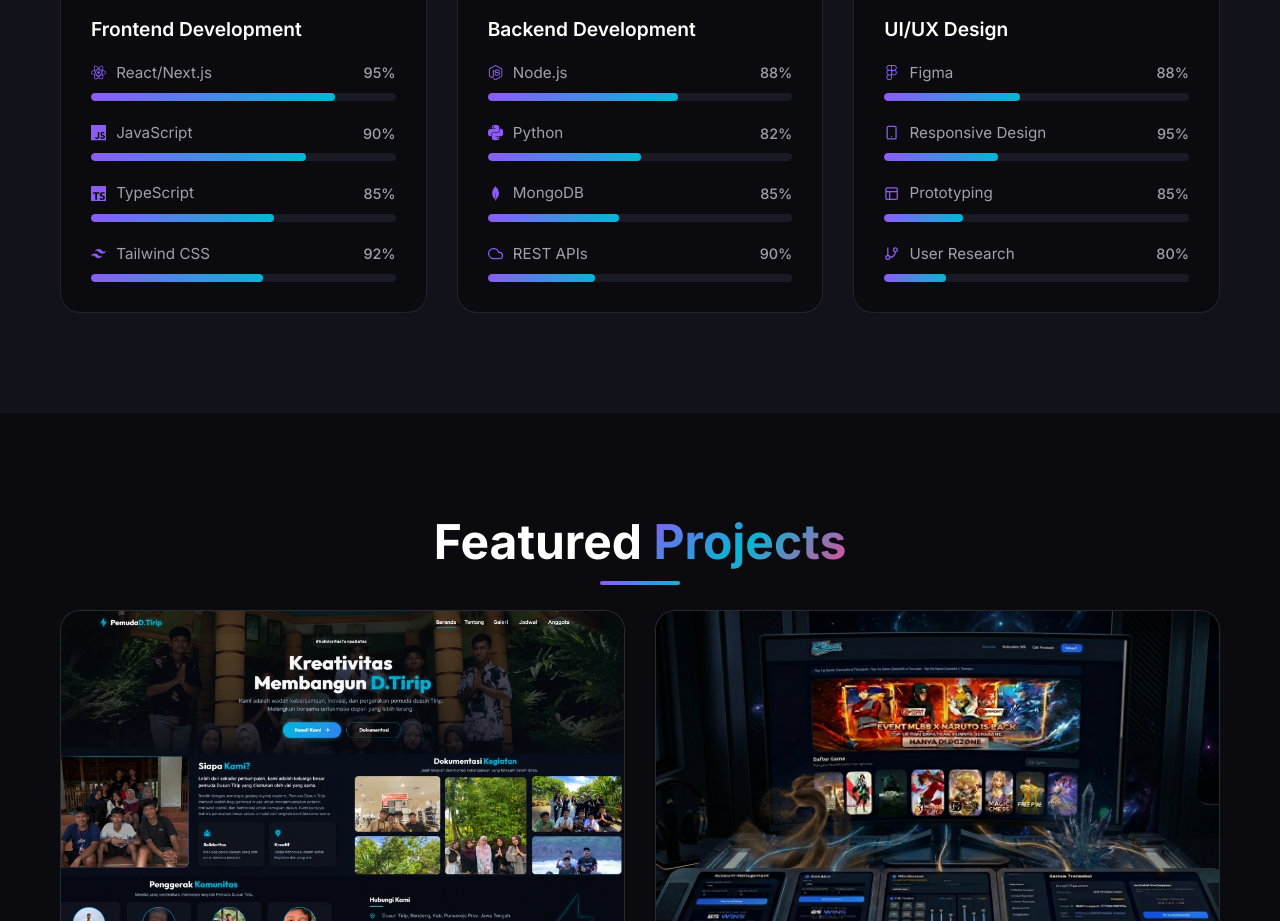
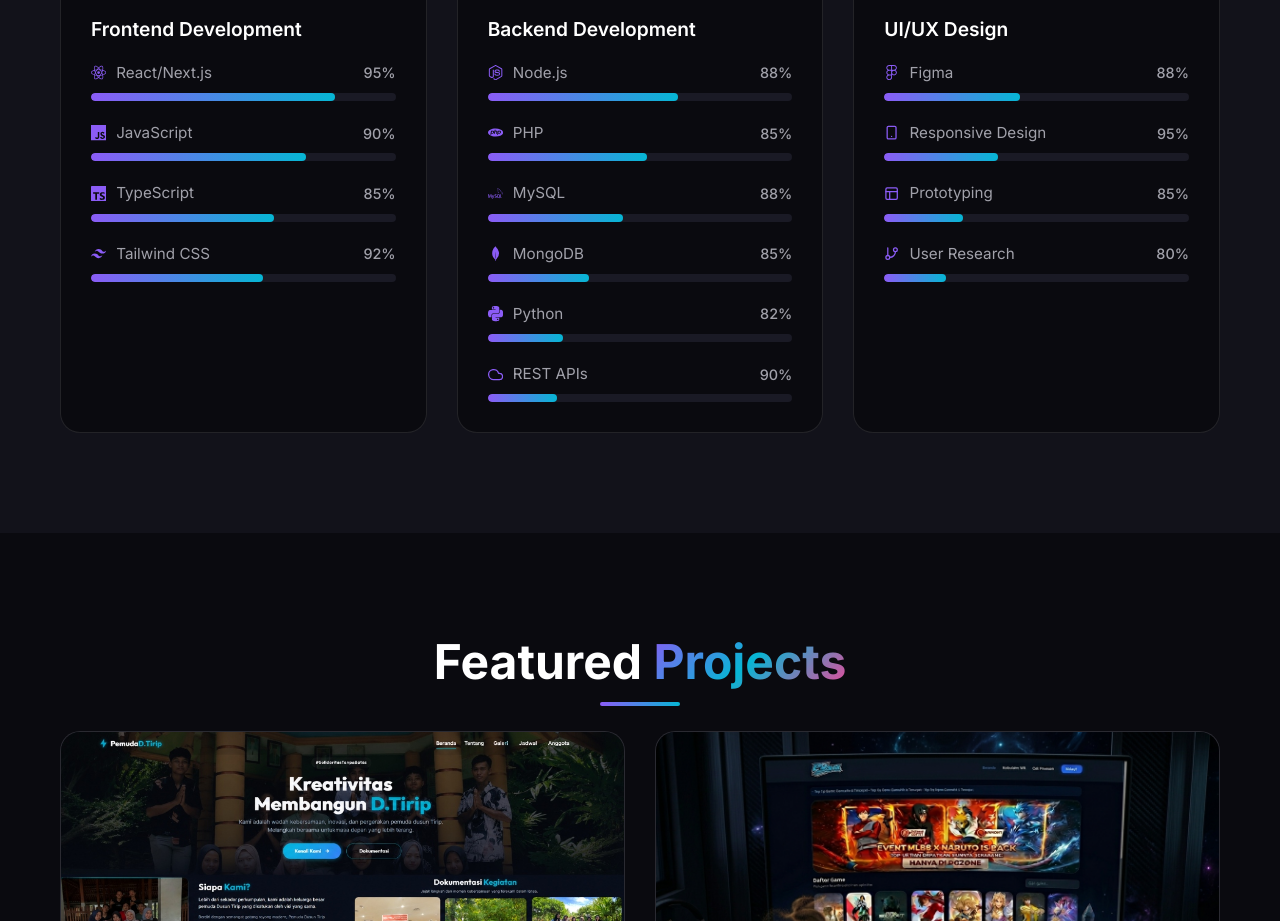
Before and after one commit to anggasaputra-hub/portofolio-angga, a React (Vite) app: page / in a window 1280 px wide. Shown: the part 1840-2761 px from the top of the page. Built offline with nearby package versions, Linux system fonts and the light colour scheme.

Commit message:
Update Skills: Added PHP and MySQL to Backend category

```diff
--- a/src/components/Skills.jsx
+++ b/src/components/Skills.jsx
@@ -6,7 +6,8 @@
 } from 'react-icons/fi';
 import {
     SiReact, SiNodedotjs, SiPython, SiJavascript,
-    SiTypescript, SiMongodb, SiTailwindcss, SiFigma
+    SiTypescript, SiMongodb, SiTailwindcss, SiFigma,
+    SiPhp, SiMysql, SiPostgresql
 } from 'react-icons/si';
 import { useLanguage } from '../context/LanguageContext';
 import translations from '../translations';
@@ -40,8 +41,10 @@
             titleKey: 1,
             skills: [
                 { name: 'Node.js', level: 88, icon: <SiNodedotjs /> },
+                { name: 'PHP', level: 85, icon: <SiPhp /> },
+                { name: 'MySQL', level: 88, icon: <SiMysql /> },
+                { name: 'MongoDB', level: 85, icon: <SiMongodb /> },
                 { name: 'Python', level: 82, icon: <SiPython /> },
-                { name: 'MongoDB', level: 85, icon: <SiMongodb /> },
                 { name: 'REST APIs', level: 90, icon: <FiCloud /> },
             ],
         },
```
